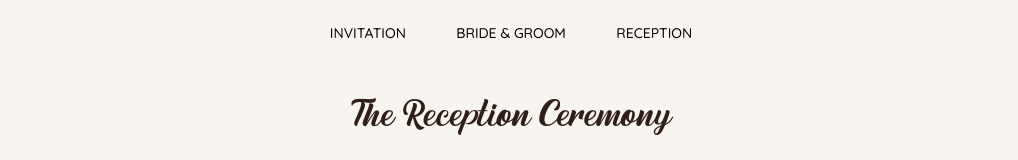
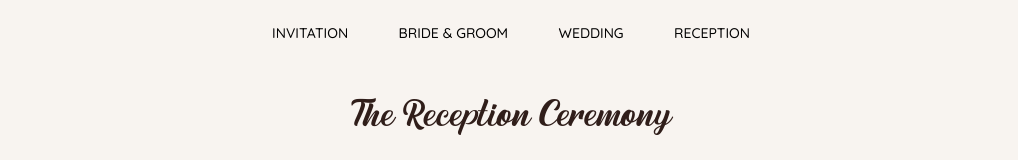
Before and after one commit to OverkillViper/wedding-asif-tania, a Vue app: page /wedding-asif-tania/reception in a window 1280 px wide. Shown: the top 160 px of the page, without its empty margins (129-1147 px from the left). Built offline with nearby package versions, Linux system fonts and the light colour scheme; a web font is replaced by a local one; what tailwind-hamburgers would draw is missing.

Commit message:
Update Navbar.vue

```diff
--- a/src/components/Navbar.vue
+++ b/src/components/Navbar.vue
@@ -19,6 +19,11 @@ function toggleActive() {
     <li class="mx-4 text-ash-900 text-sm">
       <router-link :to="{ name: 'BrideAndGroom' }">
         Bride & Groom
+      </router-link>
+    </li>
+    <li class="mx-4 text-ash-900 text-sm">
+      <router-link :to="{ name: 'Wedding' }">
+        Wedding
       </router-link>
     </li>
     <li class="mx-4 text-ash-900 text-sm">
```
